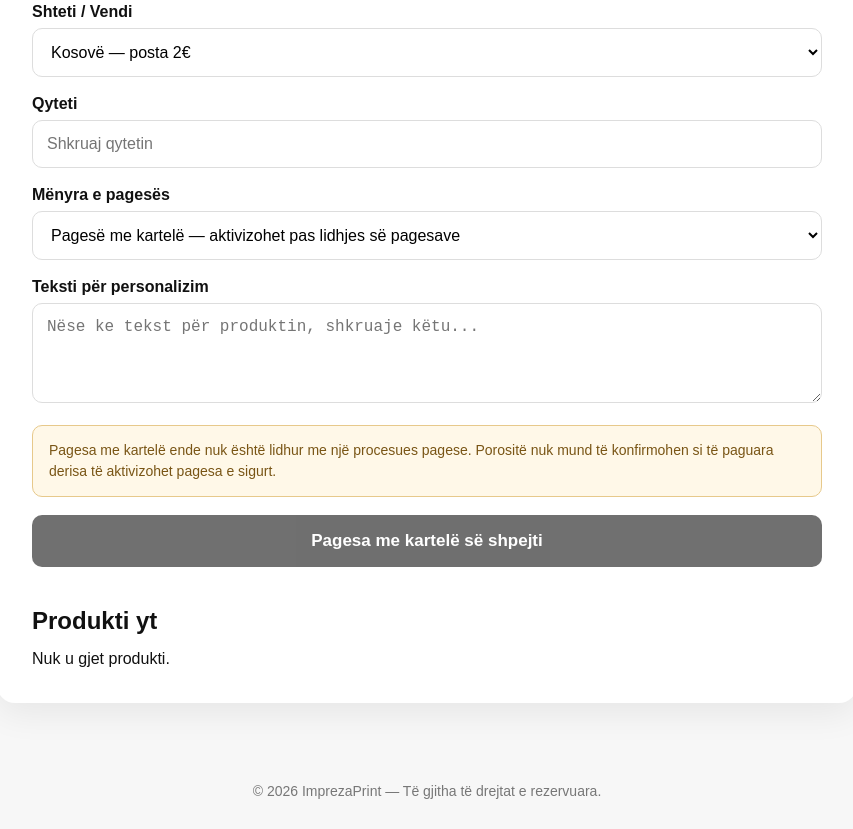
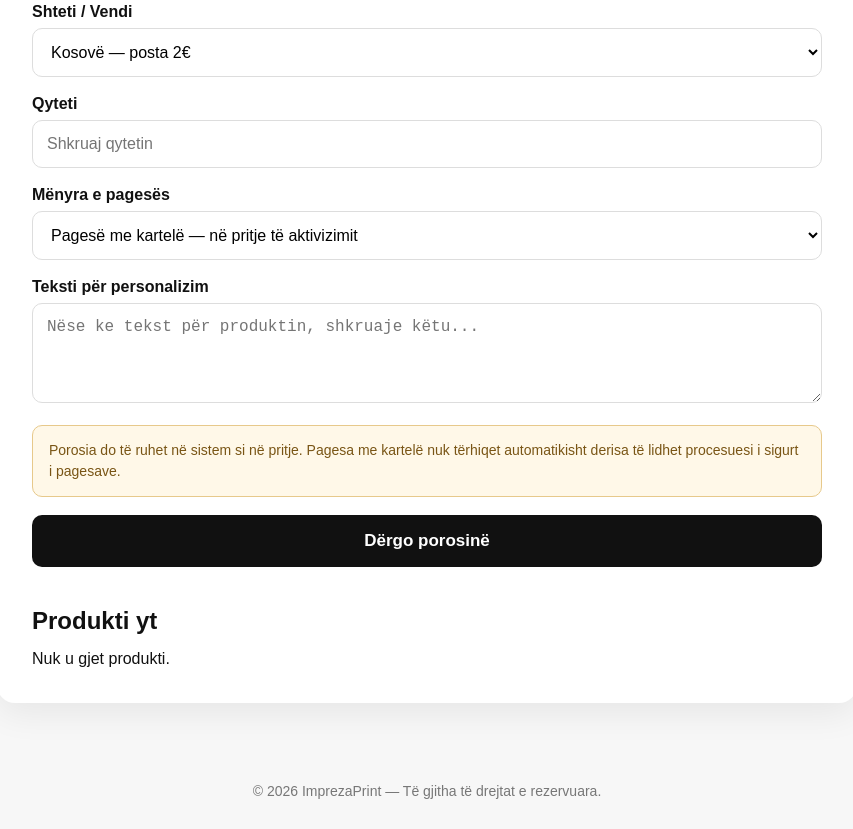
Before and after one commit to ledonbulliqi40-jpg/ImprezaPrint, a website: page frontend/checkout.html in a window 1280 px wide. Shown: the part 846-1675 px from the top of the page, without its empty margins (213-1066 px from the left). Drawn offline with Linux system fonts and the light colour scheme.

Commit message:
Enable order submission with card payment pending

```diff
--- a/frontend/checkout.html
+++ b/frontend/checkout.html
@@ -435,8 +435,8 @@
                         Zgjidh mënyrën e pagesës
                     </option>
 
-                    <option value="card" selected>
-                        Pagesë me kartelë — aktivizohet pas lidhjes së pagesave
+                    <option value="card_pending" selected>
+                        Pagesë me kartelë — në pritje të aktivizimit
                     </option>
 
                 </select>
@@ -456,18 +456,15 @@
 
 
             <p class="payment-notice">
-                Pagesa me kartelë ende nuk është lidhur me një procesues pagese.
-                Porositë nuk mund të konfirmohen si të paguara derisa të aktivizohet pagesa e sigurt.
+                Porosia do të ruhet në sistem si në pritje. Pagesa me kartelë nuk tërhiqet automatikisht derisa të lidhet procesuesi i sigurt i pagesave.
             </p>
 
             <button
                 type="submit"
                 class="submit-btn"
                 id="submitBtn"
-                disabled
-                title="Aktivizo pagesat me kartelë për të vazhduar"
             >
-                Pagesa me kartelë së shpejti
+                Dërgo porosinë
             </button>
 
         </form>
@@ -748,6 +745,13 @@
                     .getElementById("paymentMethod")
                     .value;
 
+            if (paymentMethod !== "card_pending") {
+                showMessage("Zgjidh pagesën me kartelë për të vazhduar.", "error");
+                submitBtn.disabled = false;
+                submitBtn.textContent = "Dërgo porosinë";
+                return;
+            }
+
             const text =
                 document
                     .getElementById("text")
@@ -894,7 +898,7 @@
                 */
 
                 showMessage(
-                    "✅ Porosia u dërgua! Faleminderit për porosinë. Porosia është regjistruar me sukses.",
+                    "✅ Porosia u ruajt me sukses! Statusi i pagesës: në pritje të aktivizimit të pagesës me kartelë.",
                     "success"
                 );
 
```
